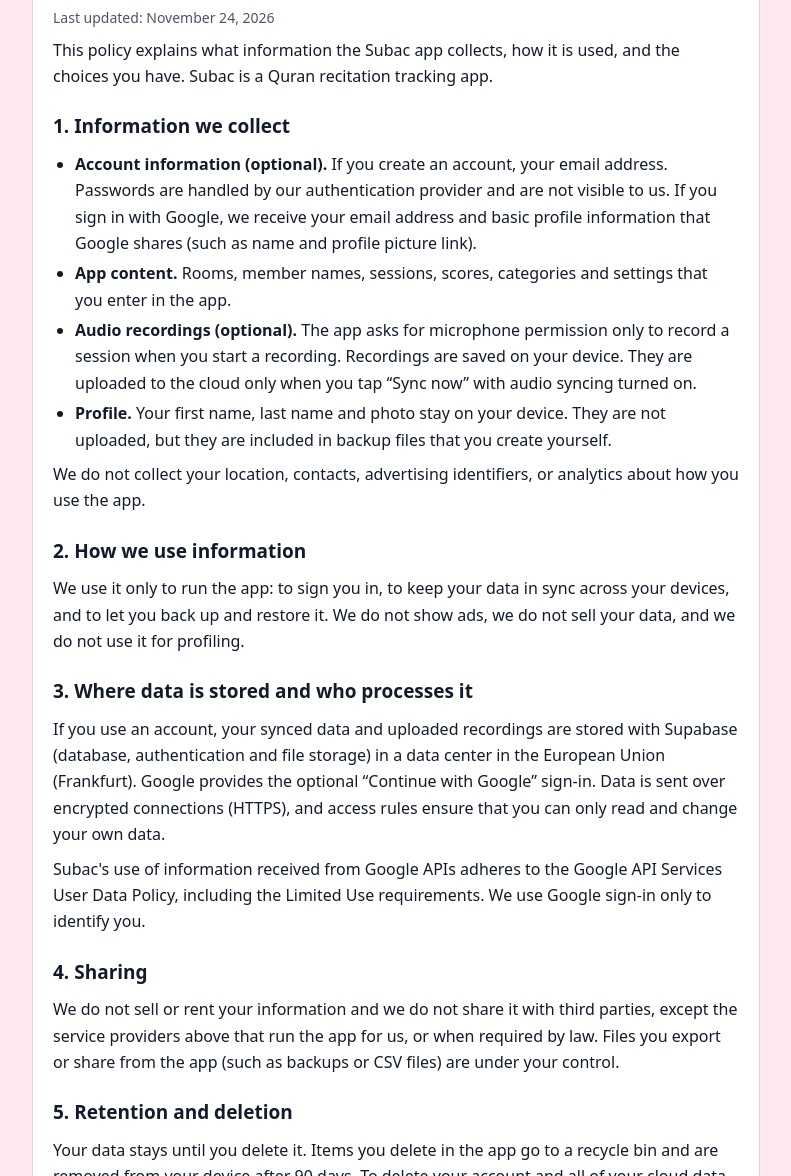
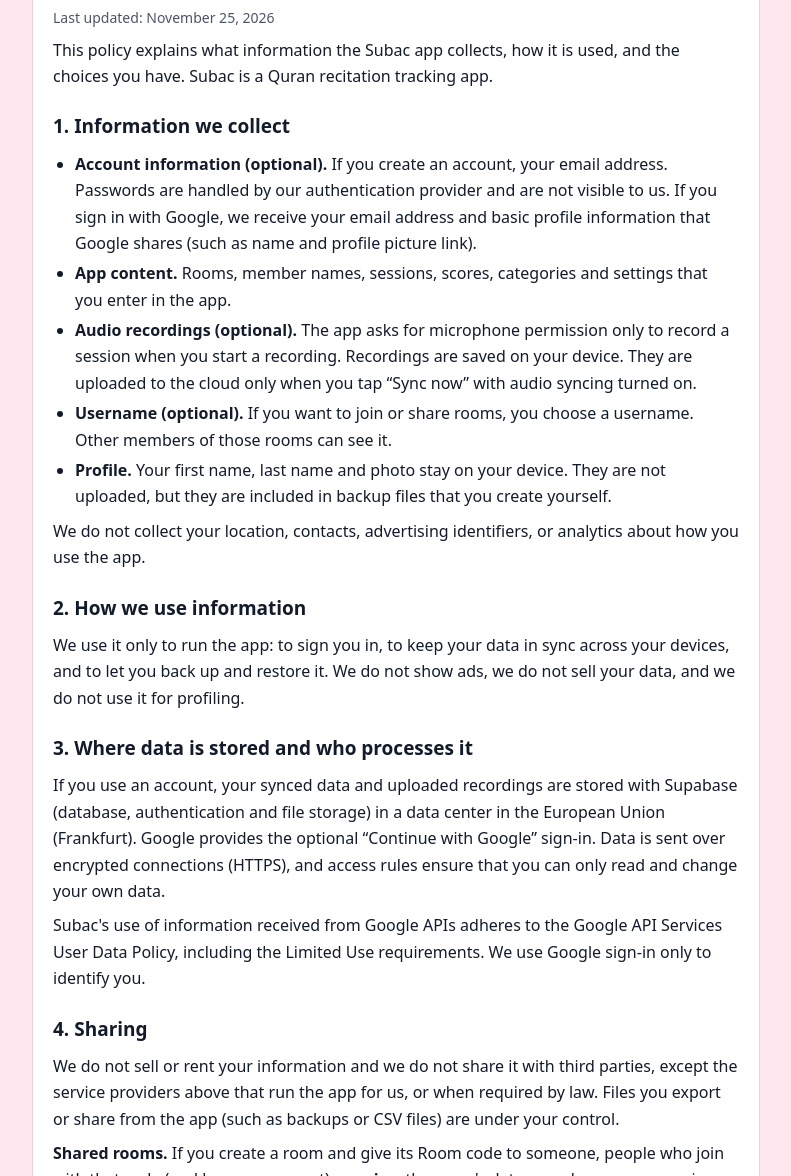
Before and after one commit to khaliabdullahi63-gif/subacquran, a plain HTML site: page privacy.html in a window 1280 px wide. Shown: the part 144-1320 px from the top of the page, without its empty margins (244-1035 px from the left). Drawn offline with Linux system fonts and the light colour scheme.

Commit message:
Add files via upload

```diff
--- a/privacy.html
+++ b/privacy.html
@@ -40,7 +40,7 @@ html[lang="so"] .en{display:none!important}
 
 <div class="card">
   <h1><span class="en">Privacy Policy</span><span class="so">Xeerka Gaarka ah (Privacy Policy)</span></h1>
-  <p class="muted"><span class="en">Last updated: November 24, 2026</span><span class="so">La cusboonaysiiyay: 24 Noofambar 2026</span></p>
+  <p class="muted"><span class="en">Last updated: November 25, 2026</span><span class="so">La cusboonaysiiyay: 25 Noofambar 2026</span></p>
   <p class="en">This policy explains what information the Subac app collects, how it is used, and the choices you have. Subac is a Quran recitation tracking app.</p>
   <p class="so">Xeerkani wuxuu sharxayaa xogta app-ka Subac uruuriyo, sida loo isticmaalo, iyo doorashooyinka aad leedahay. Subac waa app lagu la socdo akhriska Quraanka.</p>
 
@@ -50,6 +50,7 @@ html[lang="so"] .en{display:none!important}
       <li><b>Account information (optional).</b> If you create an account, your email address. Passwords are handled by our authentication provider and are not visible to us. If you sign in with Google, we receive your email address and basic profile information that Google shares (such as name and profile picture link).</li>
       <li><b>App content.</b> Rooms, member names, sessions, scores, categories and settings that you enter in the app.</li>
       <li><b>Audio recordings (optional).</b> The app asks for microphone permission only to record a session when you start a recording. Recordings are saved on your device. They are uploaded to the cloud only when you tap &ldquo;Sync now&rdquo; with audio syncing turned on.</li>
+      <li><b>Username (optional).</b> If you want to join or share rooms, you choose a username. Other members of those rooms can see it.</li>
       <li><b>Profile.</b> Your first name, last name and photo stay on your device. They are not uploaded, but they are included in backup files that you create yourself.</li>
     </ul>
     <p>We do not collect your location, contacts, advertising identifiers, or analytics about how you use the app.</p>
@@ -59,6 +60,7 @@ html[lang="so"] .en{display:none!important}
       <li><b>Xogta akoonka (ikhtiyaari).</b> Haddii aad akoon samaysato, email-kaaga. Password-ka waxaa maamula adeeg xaqiijin; innaga ma aragno. Haddii aad Google ku gasho, waxaan helnaa email-kaaga iyo xogta aasaasiga ah ee profile-ka ee Google la wadaago (sida magaca iyo xiriirka sawirka).</li>
       <li><b>Waxa ku jira app-ka.</b> Qolal, magacyada xubnaha, session-yada, dhibcaha, noocyada iyo dejinta aad gelisay.</li>
       <li><b>Duubista codka (ikhtiyaari).</b> App-ku wuxuu weydiistaa ogolaansho makarafoon oo kaliya si uu u duubo session marka aad bilowdo duubista. Duubistu waxay ku kaydsan tahay qalabkaaga. Cloud-ka waa la rarayaa oo kaliya marka aad riixdo &ldquo;Sync hadda&rdquo; iyadoo waafajinta codka shidan tahay.</li>
+      <li><b>Username (ikhtiyaari).</b> Haddii aad rabto inaad qol la wadaagto ama ku biirto, waxaad dooranaysaa username. Xubnaha kale ee qolalkaas way arki karaan.</li>
       <li><b>Profile.</b> Magacaaga koowaad, kan dambe iyo sawirkaaga waxay ku sii jiraan qalabkaaga. Lama rarayo, laakiin waxay ku jiraan faylasha backup ee aad naftaada sameysato.</li>
     </ul>
     <p>Ma uruurino goobtaada, lambarada xiriirka, aqoonsiyada xayaysiiska, ama tirakoob ku saabsan sida aad app-ka u isticmaasho.</p>
@@ -76,7 +78,9 @@ html[lang="so"] .en{display:none!important}
 
   <h2><span class="en">4. Sharing</span><span class="so">4. Wadaagid</span></h2>
   <p class="en">We do not sell or rent your information and we do not share it with third parties, except the service providers above that run the app for us, or when required by law. Files you export or share from the app (such as backups or CSV files) are under your control.</p>
+  <p class="en"><b>Shared rooms.</b> If you create a room and give its Room code to someone, people who join with that code (and have an account) can <b>view</b> the room's data: member names, sessions, results, audio recordings and your username. They cannot change it. You can remove members or generate a new code at any time. Only share the code with people you trust.</p>
   <p class="so">Xogtaada ma iibino mana kiraynno, cid saddexaad kalena kuma wadaagno marka laga reebo bixiyeyaasha adeegga ee kor ku xusan ee noo shaqeeya app-ka, ama marka sharcigu ku khasbo. Faylasha aad ka dhoofiso ama ka wadaagto app-ka (sida backup ama CSV) adigaa maamula.</p>
+  <p class="so"><b>Qolalka la wadaago.</b> Haddii aad qol sameyso oo aad Room code siiso qof, dadka code-ka ku biira (oo leh akoon) waxay <b>arki karaan</b> xogta qolka: magacyada xubnaha, session-yada, natiijooyinka, duubista codka iyo username-kaaga. Ma beddeli karaan. Waad ka saari kartaa xubnaha ama samayn kartaa code cusub wakhti kasta. Code-ka kaliya la wadaag dadka aad aamminsan tahay.</p>
 
   <h2><span class="en">5. Retention and deletion</span><span class="so">5. Haynta iyo tirtirista</span></h2>
   <p class="en">Your data stays until you delete it. Items you delete in the app go to a recycle bin and are removed from your device after 90 days. To delete your account and all of your cloud data, email us at <a href="mailto:khaliabdullahi63@gmail.com">khaliabdullahi63@gmail.com</a> from the email address of your account and we will delete it within 30 days. You can uninstall the app at any time to remove the data stored on your device.</p>
```
